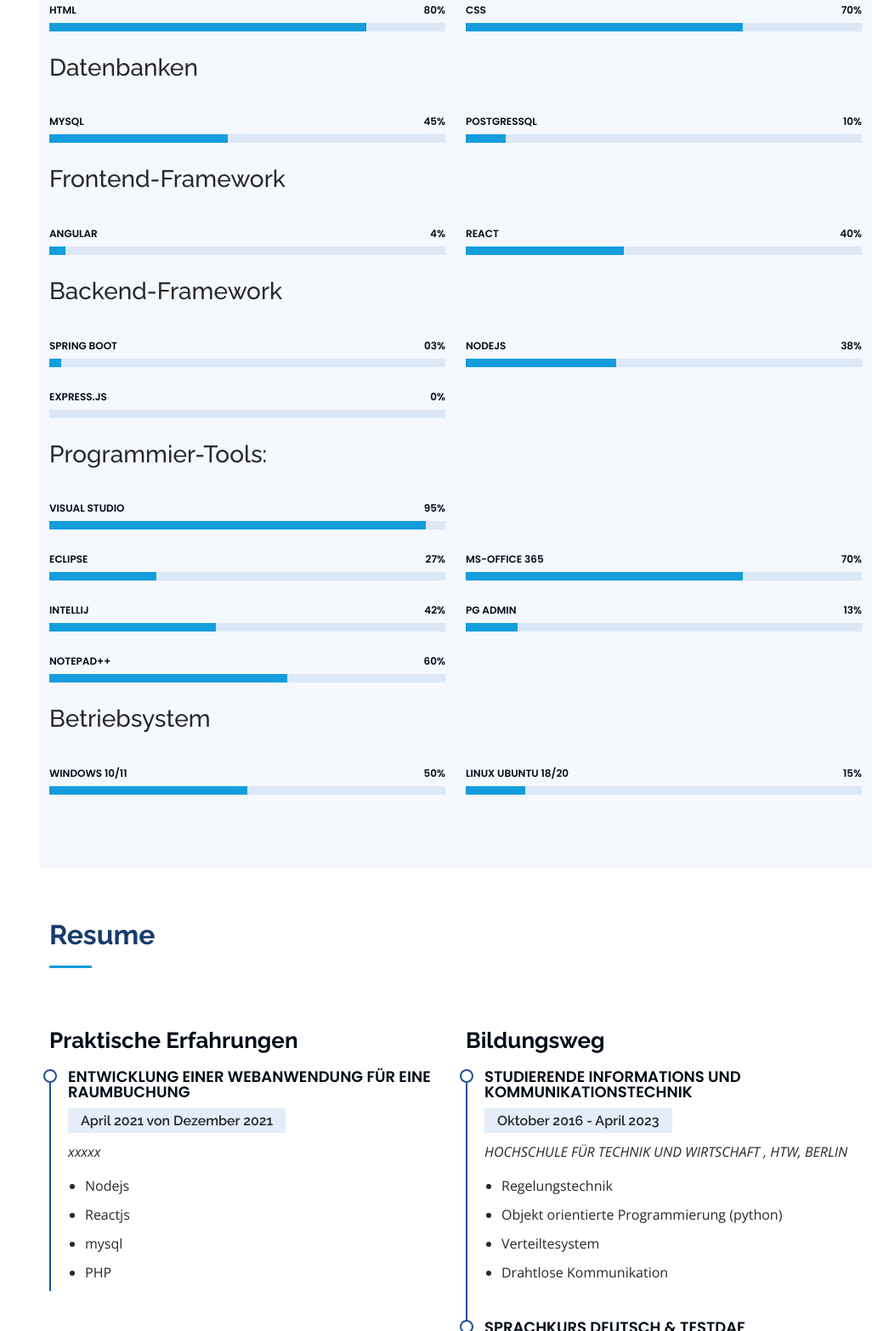
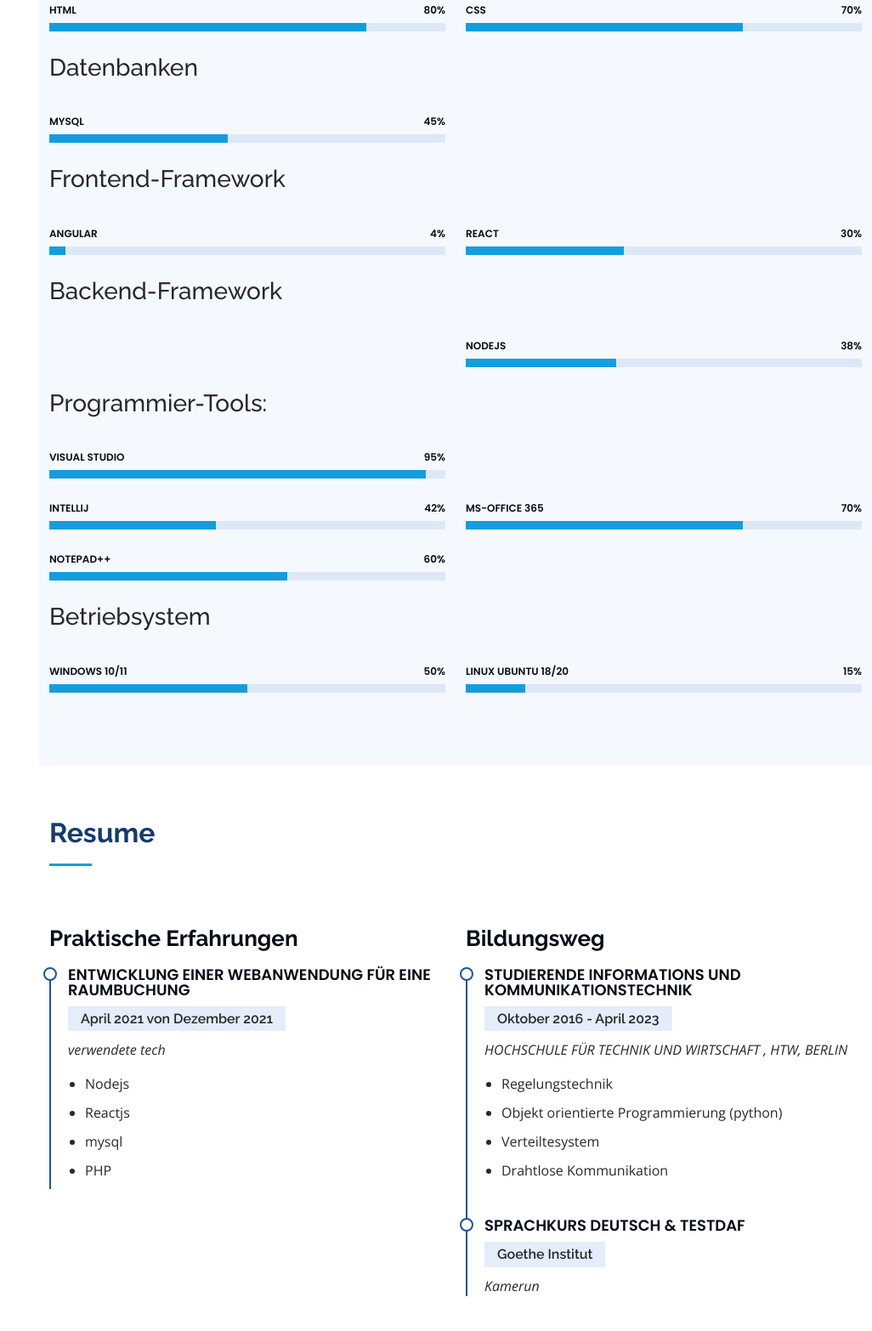
Before and after one commit to maestro2711/CV_mitterand, a plain HTML site: page index.html in a window 1280 px wide. Shown: the part 2232-3798 px from the top of the page at 85% size, without its empty margins (254-1280 px from the left). Drawn offline with nearby package versions, Linux system fonts and the light colour scheme.

Commit message:
#6- immer noch

```diff
--- a/index.html
+++ b/index.html
@@ -248,12 +248,12 @@
 
           <div class="col-lg-6" data-aos="fade-up" data-aos-delay="100">
 
-            <div class="progress">
+            <!-- <div class="progress">
               <span class="skill">Postgressql <i class="val">10%</i></span>
               <div class="progress-bar-wrap">
                 <div class="progress-bar" role="progressbar" aria-valuenow="10" aria-valuemin="0" aria-valuemax="100"></div>
               </div>
-            </div>
+            </div> -->
 
 
           </div>
@@ -278,7 +278,7 @@
           <div class="col-lg-6" data-aos="fade-up" data-aos-delay="100">
 
             <div class="progress">
-              <span class="skill">React <i class="val">40%</i></span>
+              <span class="skill">React <i class="val">30%</i></span>
               <div class="progress-bar-wrap">
                 <div class="progress-bar" role="progressbar" aria-valuenow="40" aria-valuemin="0" aria-valuemax="100"></div>
               </div>
@@ -297,18 +297,18 @@
         <div class="row skills-content">
 
           <div class="col-lg-6" data-aos="fade-in">
-            <div class="progress">
+            <!-- <div class="progress">
               <span class="skill">Spring boot <i class="val">03%</i></span>
               <div class="progress-bar-wrap">
                 <div class="progress-bar" role="progressbar" aria-valuenow="03" aria-valuemin="0" aria-valuemax="100"></div>
               </div>
-            </div>
-            <div class="progress">
+            </div> -->
+            <!-- <div class="progress">
               <span class="skill">Express.js <i class="val">0%</i></span>
               <div class="progress-bar-wrap">
                 <div class="progress-bar" role="progressbar" aria-valuenow="0" aria-valuemin="0" aria-valuemax="100"></div>
               </div>
-            </div>
+            </div> -->
           </div>
 
           <div class="col-lg-6" data-aos="fade-up" data-aos-delay="100">
@@ -340,12 +340,12 @@
             </div>
 
 
-            <div class="progress">
+            <!-- <div class="progress">
               <span class="skill">Eclipse <i class="val">27%</i></span>
               <div class="progress-bar-wrap">
                 <div class="progress-bar" role="progressbar" aria-valuenow="27" aria-valuemin="0" aria-valuemax="100"></div>
               </div>
-            </div>
+            </div> -->
 
 
             <div class="progress">
@@ -382,12 +382,12 @@
               </div>
             </div>
 
-            <div class="progress">
+            <!-- <div class="progress">
               <span class="skill">Pg Admin <i class="val">13%</i></span>
               <div class="progress-bar-wrap">
                 <div class="progress-bar" role="progressbar" aria-valuenow="13" aria-valuemin="0" aria-valuemax="100"></div>
               </div>
-            </div>
+            </div> -->
 
 
           </div>
@@ -441,7 +441,7 @@
             <div class="resume-item">
               <h4>Entwicklung einer Webanwendung für eine Raumbuchung </h4>
               <h5>April 2021 von Dezember 2021</h5>
-              <p><em> xxxxx </em></p>
+              <p><em> verwendete tech </em></p>
               <ul>
                 <li>Nodejs</li>
                 <li>Reactjs</li>
```
